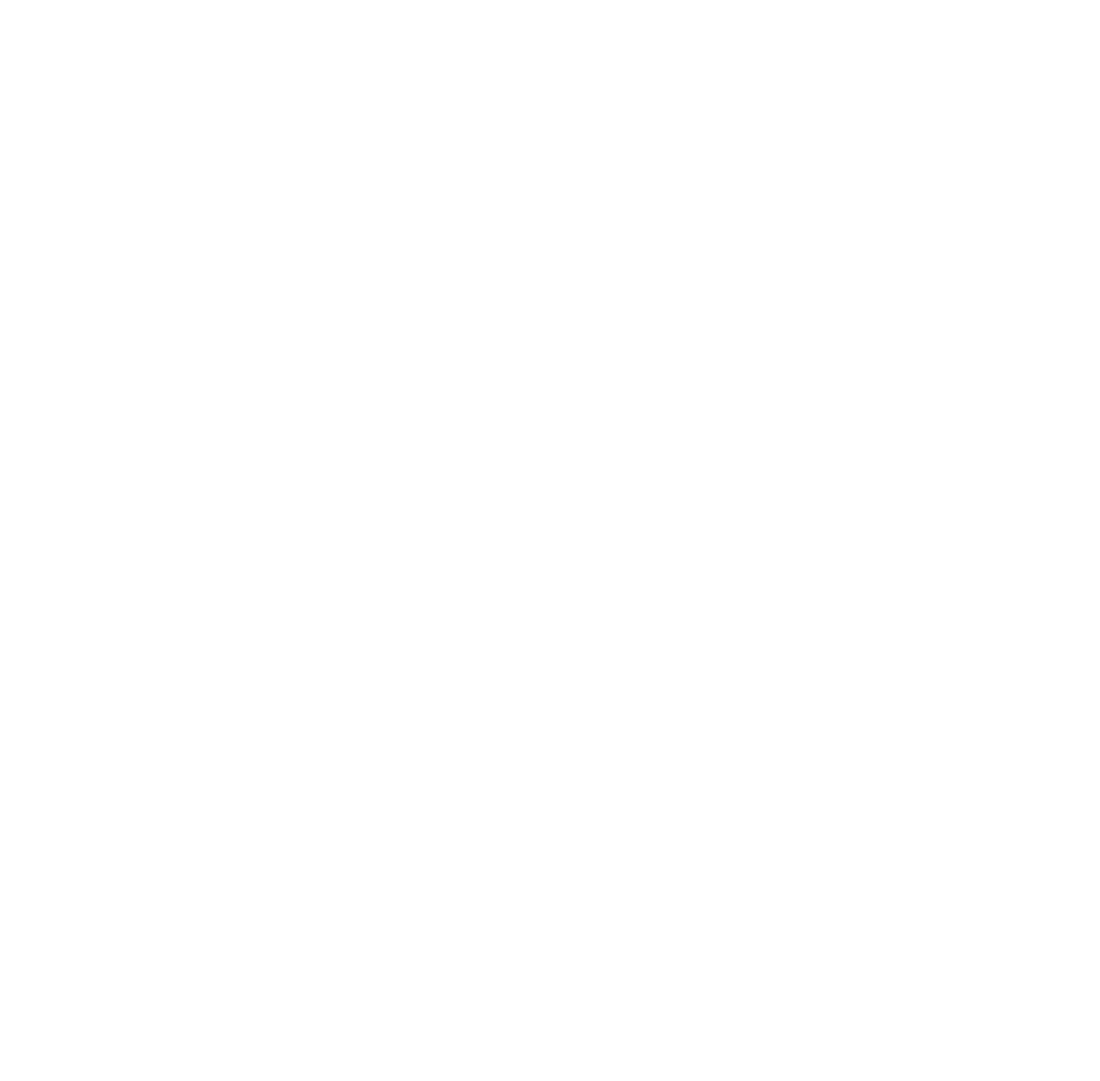
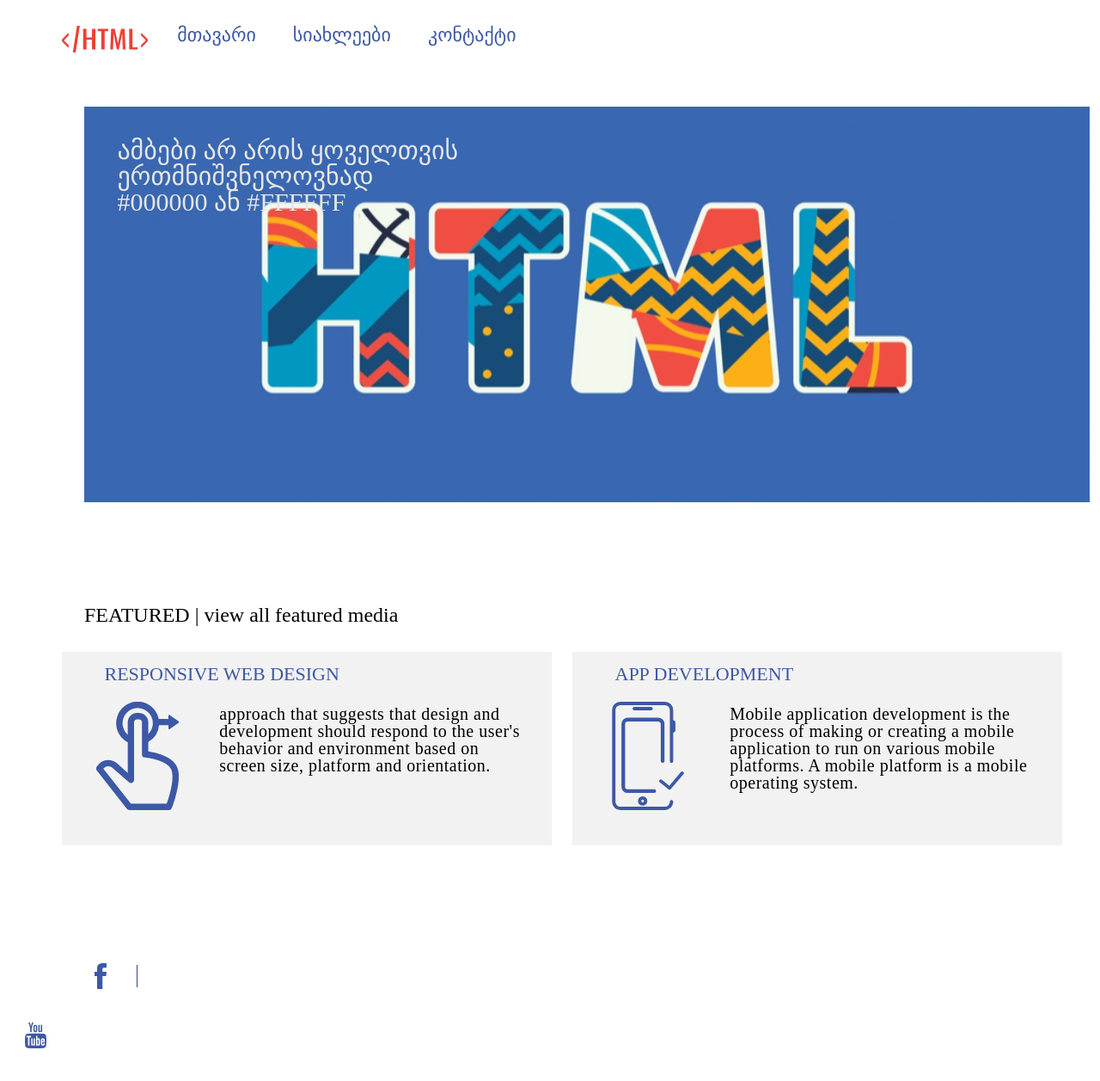
Before and after one commit to vaxokurashidze/homework4, a plain HTML site: page index.html in a window 1280 px wide. Shown: the whole page at 86% size. Before the commit the page ends 800 px from the top, so only its background shows below. Drawn offline with Linux system fonts and the light colour scheme.

Commit message:
page 1
add navigation key
i made header,section,footer

```diff
--- a/css/style.css
+++ b/css/style.css
@@ -0,0 +1,116 @@
+li{
+	display: inline-block;
+	vertical-align: middle;
+	font-size: 22px;
+	font-style: BPGNinoMtavruli-Bold;
+	color: #3D58A6;
+	margin: 30px 39px 72px 0px;
+
+}
+nav{
+	display: inline-block;
+	vertical-align: middle;
+}
+.logo{
+	display: inline-block;
+	vertical-align:top;
+	width: 100.18px;
+	height: 30.57px;
+	margin: 30px 30px 49.81px 72px;
+}
+.banner{
+	width: 1170px;
+	height: 460px;
+	margin-left: 98px;
+	margin-bottom: 116px;
+}
+h3{
+	font-size: 24px;
+	font-style: Roboto-Regular;
+	color: #000000;
+	margin-left: 98px;
+	margin-bottom: 31px;
+}
+.container{
+	width: 1193px;
+	margin:auto ;
+}
+.left, .right {
+	width: 570px;
+	height: 225px;
+	background-color:#F2F2F2;
+	display: inline-block;
+	vertical-align:middle;
+	margin-bottom:137px;
+}
+.left {
+	margin-left:28px;
+	margin-right:20px;
+
+
+}
+h4{
+	width: 274px;
+	height: 27px;
+	font-size: 22px;
+	font-style:Roboto-Regular;
+	color:#3D58A6;
+	margin:15px 100px 1px 50px;
+
+}
+.finger{
+	display: inline-block;
+	vertical-align: middle;
+	width:100px;
+	height:125.5px;
+	margin:15px 41px 41.73px 38.78px
+}
+.p{
+	display: inline-block;
+	vertical-align:middle;
+	font-style: Roboto-Regular;
+	font-size: 20px;
+	text-align: left;
+	letter-spacing: 0.5px;
+	width:355px;
+	height:143.29px;
+}
+.fb{
+	display: inline-block;
+	vertical-align: middle;
+	width: 14px;
+	height: 30px;
+	margin: 0px 31px 38.71px 109.71px ;
+}
+.yt{
+	display: inline-block;
+	vertical-align: middle;
+	width:24.81px ;
+	height:30px;
+	margin:0px 1100px 38.71px 29px ;
+}
+.debilo{
+	display: inline-block;
+	vertical-align:middle;
+	width:1px;
+	height:26.67px;
+	background-color: #363E97;
+	margin: 0px 5px 38.71px 0px;
+
+}
+.container1{
+	position: relative;
+	width: 1170px;
+}
+
+.text {
+	position: absolute;
+	top: 36px;
+	bottom: 252px;
+	left: 136.39px;
+	width: 398px;
+	height:178px;
+	font-size: 30px;
+	font-style:roboto-bold;
+	color: #E6E6E6;
+}
--- a/index.html
+++ b/index.html
@@ -1,13 +1,69 @@
 <!DOCTYPE html>
 <html>
-<head>
+   <head>
 	<meta charset="utf-8">
 	<meta name="viewport" content="width=device-width, initial-scale=1">
 	<link rel="stylesheet" type="text/css" href="css/reset.css">
 	<link rel="stylesheet" type="text/css" href="css/style.css">
-	<title></title>
-</head>
-<body>
 
-</body>
-</html>
+	<title>მთავარი</title>
+   </head>
+
+
+ <body>
+ 	<header>
+ 		<img class="logo" src="images/logo.svg">
+ 		<nav>
+ 			<ul>
+ 				<li>მთავარი</li>
+ 				<li>სიახლეები</li>
+ 				<li>კონტაქტი </li>
+
+             </ul>
+ 		</nav>
+
+ 	<div class="container1">
+ 	  <img class="banner" src="images/banner.jpg">
+ 	  <div class="text"> ამბები არ არის ყოველთვის ერთმნიშვნელოვნად #000000 ან #FFFFFF</div>
+
+ 	</div>
+
+ 	<section>
+ 			<h3> FEATURED | view all featured media</h3>
+
+
+
+
+       <div class="container">
+ 				<div class="left">
+ 					<h4>RESPONSIVE WEB DESIGN</h4>
+ 					<img class="finger" src="images/finger.svg">
+ 					<p class="p"> approach that suggests that design and development should respond to the user's behavior and environment based on screen size, platform and orientation.
+ 					</p>
+
+ 				</div>
+
+
+ 				<div class="right">
+ 					<h4> APP DEVELOPMENT</h4>
+ 					<img class="finger" src="images/mobile.svg">
+ 					<p class="p"> Mobile application development is the process of making or creating a mobile application to run on various mobile platforms. A mobile platform is a mobile operating system.
+ 					</p>
+
+ 				</div>
+ 			</div>
+
+ 		</section>
+
+ 	</header>
+ 	<footer>
+ 			<img class="fb" src="images/fb.svg">
+ 			<img class="debilo" src="images/debilo.svg">
+ 			<img class="yt" src="images/yt.svg">
+ 		</footer>
+
+ </body>
+
+
+
+ </html>
```
Also changed, not shown: images/banner.jpg (added), images/debilo.svg (added), images/fb.svg (added), images/finger.svg (added), images/logo.svg (added), images/mobile.svg (added), images/yt.svg (added).
